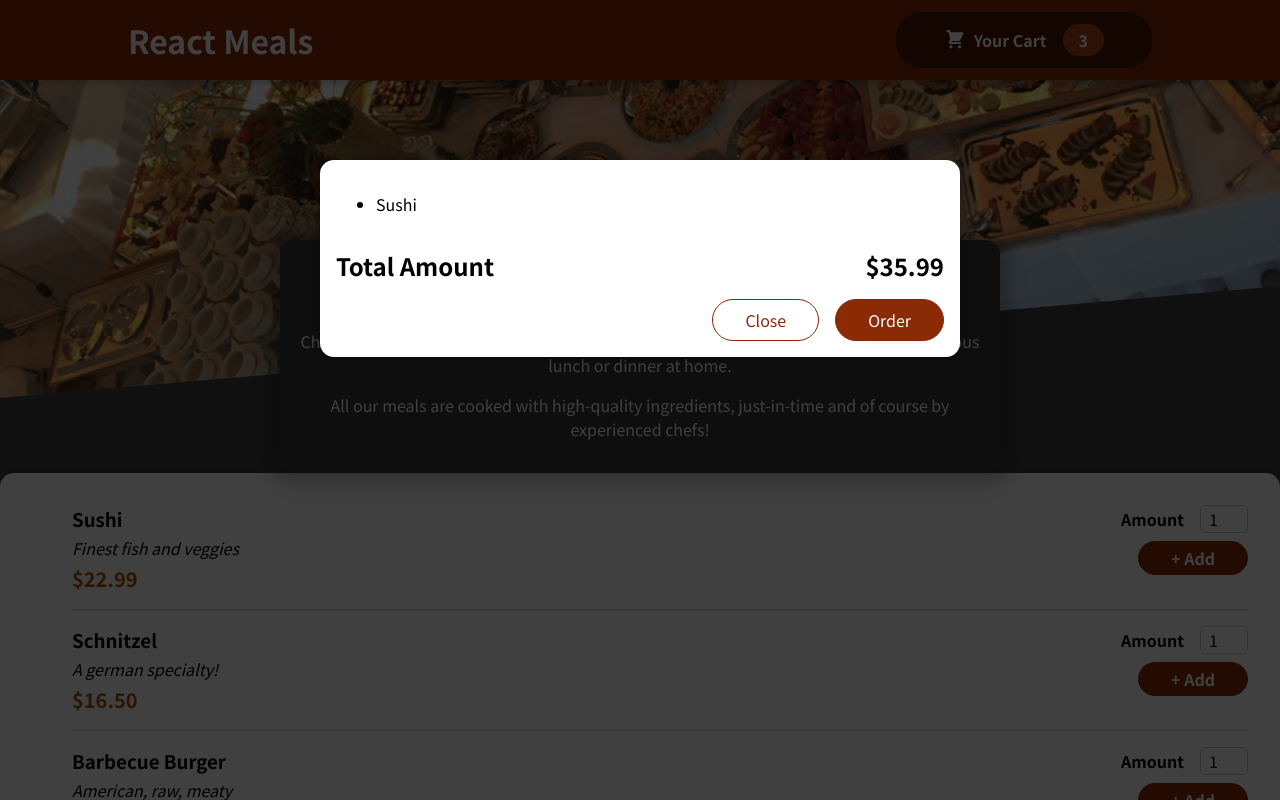
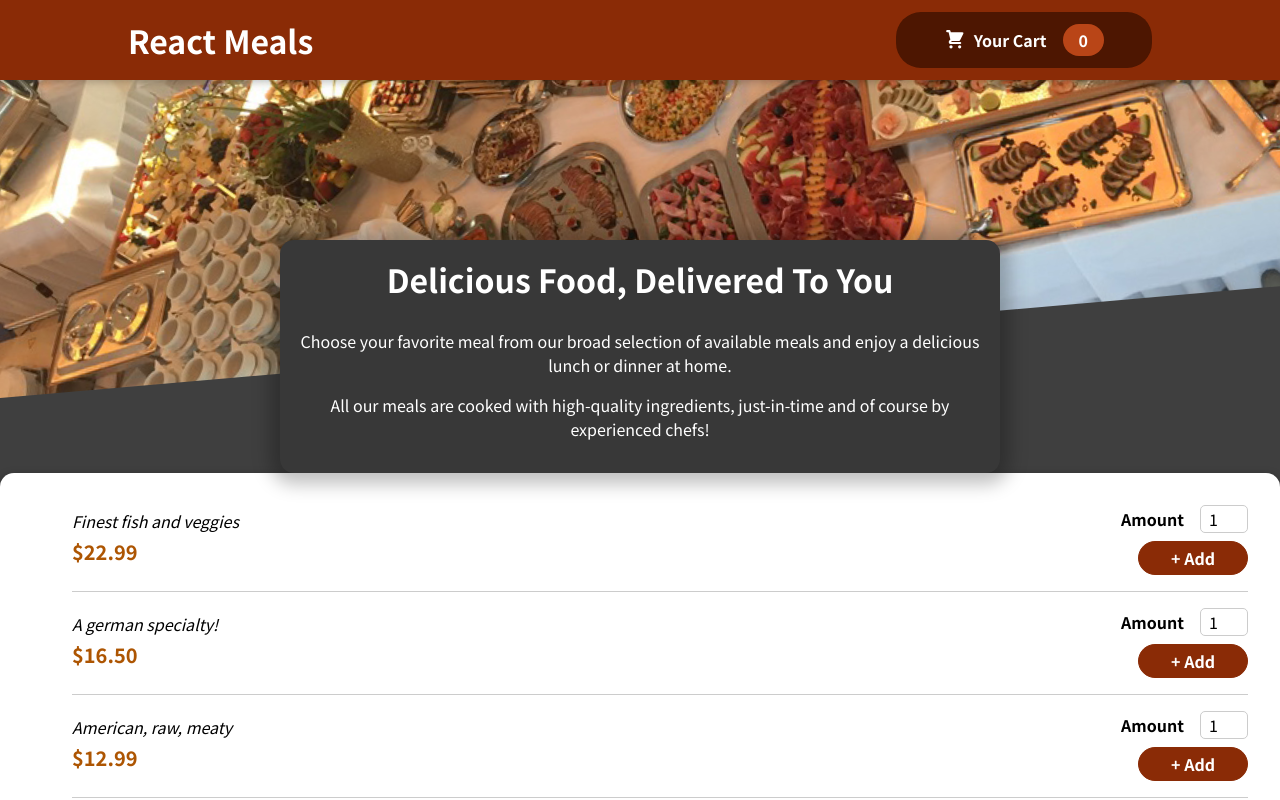
Before and after one commit to pszerszen/food-order-app, a React (Create React App) app: page / in a window 1280 px wide. Shown: the top 800 px of the page. Built offline with nearby package versions, Linux system fonts and the light colour scheme.

Commit message:
started cart provider

```diff
--- a/src/App.js
+++ b/src/App.js
@@ -1,11 +1,14 @@
-import Cart   from "./components/Cart/Cart";
-import Header from "./components/Layout/Header";
-import Meals  from "./components/Meals/Meals";
+import {useContext} from "react";
+import Cart         from "./components/Cart/Cart";
+import Header       from "./components/Layout/Header";
+import Meals        from "./components/Meals/Meals";
+import CartContext  from "./context/cart-context";
 
 function App() {
+  const {cartVisible} = useContext(CartContext);
   return (
       <>
-        <Cart/>
+        {cartVisible && <Cart/>}
         <Header/>
         <main><Meals/></main>
       </>
--- a/src/components/Cart/Cart.js
+++ b/src/components/Cart/Cart.js
@@ -1,26 +1,30 @@
-import {v4 as uuid} from "uuid";
+import {useContext} from "react";
+import CartContext  from "../../context/cart-context";
 import Modal        from "../UI/Modal";
 import styles       from "./Cart.module.css";
+import CartItem     from "./CartItem";
 
 const Cart = props => {
-  const cartItems = [{
-    id: uuid(),
-    name: 'Sushi',
-    description: 'Finest fish and veggies',
-    price: 22.99,
-  }]
-      .map(it => <li key={it.id}>{it.name}</li>);
-  return <Modal>
+  const cartContext = useContext(CartContext);
+
+  return <Modal onClose={cartContext.hideCart}>
     <div className={styles["cart-items"]}>
-      <ul>{cartItems}</ul>
+      <ul>
+        {cartContext.cartItems.map(item => <CartItem key={item.id}
+                                                     name={item.name}
+                                                     price={item.price}
+                                                     amount={item.amount}
+                                                     onAdd={() => cartContext.addToCart(item)}
+                                                     onRemove={() => cartContext.removeFromCart(item.id)}/>)}
+      </ul>
     </div>
     <div className={styles.total}>
       <span>Total Amount</span>
-      <span>$35.99</span>
+      <span>${cartContext.totalPrice}</span>
     </div>
     <div className={styles.actions}>
-      <button className={styles['button--alt']}>Close</button>
-      <button className={styles.button}>Order</button>
+      <button className={styles['button--alt']} onClick={() => cartContext.hideCart()}>Close</button>
+      <button className={styles.button} onClick={cartContext.checkOut}>Order</button>
     </div>
   </Modal>;
 };
--- /dev/null
+++ b/src/components/Cart/CartItem.js
@@ -0,0 +1,23 @@
+import classes from './CartItem.module.css';
+
+const CartItem = (props) => {
+  const price = `$${props.price.toFixed(2)}`;
+
+  return (
+      <li className={classes['cart-item']}>
+        <div>
+          <h2>{props.name}</h2>
+          <div className={classes.summary}>
+            <span className={classes.price}>{price}</span>
+            <span className={classes.amount}>x {props.amount}</span>
+          </div>
+        </div>
+        <div className={classes.actions}>
+          <button onClick={props.onRemove}>−</button>
+          <button onClick={props.onAdd}>+</button>
+        </div>
+      </li>
+  );
+};
+
+export default CartItem;
--- /dev/null
+++ b/src/components/Cart/CartItem.module.css
@@ -0,0 +1,65 @@
+.cart-item {
+    display: flex;
+    justify-content: space-between;
+    align-items: center;
+    border-bottom: 2px solid #8a2b06;
+    padding: 1rem 0;
+    margin: 1rem 0;
+}
+
+.cart-item h2 {
+    margin: 0 0 0.5rem 0;
+    color: #363636;
+}
+
+.summary {
+    width: 10rem;
+    display: flex;
+    justify-content: space-between;
+    align-items: center;
+}
+
+.price {
+    font-weight: bold;
+    color: #8a2b06;
+}
+
+.amount {
+    font-weight: bold;
+    border: 1px solid #ccc;
+    padding: 0.25rem 0.75rem;
+    border-radius: 6px;
+    color: #363636;
+}
+
+.actions {
+    display: flex;
+    flex-direction: column;
+}
+
+@media (min-width: 768px) {
+    .actions {
+        flex-direction: row;
+    }
+}
+
+.cart-item button {
+    font: inherit;
+    font-weight: bold;
+    font-size: 1.25rem;
+    color: #8a2b06;
+    border: 1px solid #8a2b06;
+    width: 3rem;
+    text-align: center;
+    border-radius: 6px;
+    background-color: transparent;
+    cursor: pointer;
+    margin-left: 1rem;
+    margin: 0.25rem;
+}
+
+.cart-item button:hover,
+.cart-item button:active {
+    background-color: #8a2b06;
+    color: white;
+}
--- a/src/components/Layout/HeaderCartButton.js
+++ b/src/components/Layout/HeaderCartButton.js
@@ -1,11 +1,18 @@
-import CartIcon from "../Cart/CartIcon";
-import styles   from "./HeaderCartButton.module.css";
+import {useContext} from "react";
+import CartContext  from "../../context/cart-context";
+import CartIcon     from "../Cart/CartIcon";
+import styles       from "./HeaderCartButton.module.css";
 
-const HeaderCartButton = () =>
-    <button className={styles.button}>
-      <span className={styles.icon}><CartIcon/></span>
-      <span>Your Cart</span>
-      <span className={styles.badge}>3</span>
-    </button>;
+const HeaderCartButton = () => {
+  const cartContext = useContext(CartContext);
+  const numberOfCartItems = cartContext.cartItems
+      .reduce((curNumber, item) => curNumber + item.amount, 0);
+
+  return <button className={styles.button} onClick={cartContext.showCart}>
+    <span className={styles.icon}><CartIcon/></span>
+    <span>Your Cart</span>
+    <span className={styles.badge}>{numberOfCartItems}</span>
+  </button>;
+};
 
 export default HeaderCartButton;
--- a/src/components/Meals/AvailableMeals.js
+++ b/src/components/Meals/AvailableMeals.js
@@ -33,7 +33,7 @@ const AvailableMeals = () => <section>
   <Card>
     <ul>
       {DUMMY_MEALS.map(it =>
-          <MealItem key={it.id} id={it.id} name={it.name} description={it.description} price={it.price}/>)}
+          <MealItem key={it.id} meal={it}/>)}
     </ul>
   </Card>
 </section>;
--- a/src/components/Meals/MealItem/MealItem.js
+++ b/src/components/Meals/MealItem/MealItem.js
@@ -5,11 +5,11 @@ const MealItem = props =>
     <li className={styles.meal}>
       <div>
         <h3>{props.name}</h3>
-        <div className={styles.description}>{props.description}</div>
-        <div className={styles.price}>${props.price.toFixed(2)}</div>
+        <div className={styles.description}>{props.meal.description}</div>
+        <div className={styles.price}>${props.meal.price.toFixed(2)}</div>
       </div>
       <div>
-        <MealItemForm id={props.id}/>
+        <MealItemForm meal={props.meal}/>
       </div>
     </li>;
 
--- a/src/components/Meals/MealItem/MealItemForm.js
+++ b/src/components/Meals/MealItem/MealItemForm.js
@@ -1,15 +1,17 @@
-import {useRef} from "react";
-import Input    from "../../UI/Input";
-import styles   from "./MealItemForm.module.css";
+import {useContext, useRef} from "react";
+import CartContext          from "../../../context/cart-context";
+import Input                from "../../UI/Input";
+import styles               from "./MealItemForm.module.css";
 
 const MealItemForm = props => {
   const ref = useRef(1);
+  const cartContext = useContext(CartContext);
 
   const submitHandler = event => {
     event.preventDefault();
     const amount = ref.current.value;
     if (amount && +amount > 0) {
-      //add to cart
+      Array(amount).forEach(() => cartContext.addToCart({...props.meal, amount: +amount}));
       ref.current.value = 1;
     }
   };
@@ -17,7 +19,7 @@ const MealItemForm = props => {
   return (
       <form className={styles.form} onSubmit={submitHandler}>
         <Input input={{
-          id: props.id,
+          id: props.meal.id,
           type: "number",
           min: 1,
           max: 5,
--- a/src/components/UI/Modal.js
+++ b/src/components/UI/Modal.js
@@ -1,7 +1,9 @@
 import {createPortal} from "react-dom";
 import styles         from "./Modal.module.css";
 
-const Backdrop = props => <div className={styles.backdrop}/>;
+const Backdrop = props => {
+  return <div className={styles.backdrop} onClick={props.onClose}/>;
+};
 
 const ModalOverlay = props =>
     <div className={styles.modal}>
@@ -12,7 +14,7 @@ const portalElement = document.getElementById("overlays");
 
 const Modal = props =>
     <>
-      {createPortal(<Backdrop/>, portalElement)}
+      {createPortal(<Backdrop onClose={props.onClose}/>, portalElement)}
       {createPortal(<ModalOverlay>{props.children}</ModalOverlay>, portalElement)}
     </>;
 
--- /dev/null
+++ b/src/context/CartProvider.js
@@ -0,0 +1,59 @@
+import {useReducer, useState} from "react";
+import CartContext            from "./cart-context";
+
+const CartAction = Object.freeze({
+  ADD: "ADD",
+  REMOVE: "REMOVE",
+  CLEAR: "CLEAR"
+});
+
+const defaultCartState = {
+  items: [],
+  totalAmount: 0
+};
+
+const cartReducer = (state, action) => {
+  switch (action.type) {
+    case CartAction.ADD:
+      const increasedItems = state.items.concat(action.value);
+      return {items: increasedItems, totalAmount: state.totalAmount + action.value.price * action.value.amount};
+    case CartAction.REMOVE:
+      return {};
+    case CartAction.CLEAR:
+      return {items: [], totalAmount: 0.0};
+    default:
+      return {items: state.items, totalAmount: state.totalAmount};
+  }
+};
+
+const CartProvider = props => {
+  const [cartVisible, setCartVisible] = useState(false);
+  const showCartHandler = () => setCartVisible(true);
+  const hideCartHandler = () => setCartVisible(true);
+
+  const [cartState, dispatchCartAction] = useReducer(cartReducer, defaultCartState);
+
+  const addToCart = (cartItem) => dispatchCartAction({type: CartAction.ADD, value: cartItem});
+  const removeFromCart = (id) => dispatchCartAction({type: CartAction.REMOVE, value: id});
+
+  const checkOut = () => {
+    dispatchCartAction({type: CartAction.CLEAR});
+    setCartVisible(false);
+  };
+
+  const cartContext = {
+    cartVisible: cartVisible,
+    showCart: showCartHandler,
+    hideCart: hideCartHandler,
+    cartItems: cartState.items,
+    totalPrice: cartState.totalAmount,
+    addToCart: addToCart,
+    removeFromCart: removeFromCart,
+    checkOut: checkOut
+  };
+  return <CartContext.Provider value={cartContext}>
+    {props.children}
+  </CartContext.Provider>;
+};
+
+export default CartProvider;
--- /dev/null
+++ b/src/context/cart-context.js
@@ -0,0 +1,19 @@
+import {createContext} from "react";
+
+const CartContext = createContext({
+  cartVisible: false,
+  showCart: () => {
+  },
+  hideCart: () => {
+  },
+  cartItems: [],
+  totalPrice: 0.0,
+  addToCart: (item) => {
+  },
+  removeFromCart: (id) => {
+  },
+  checkOut: () => {
+  }
+});
+
+export default CartContext;
```
Also changed, not shown: src/index.js (+4 -3 lines).
